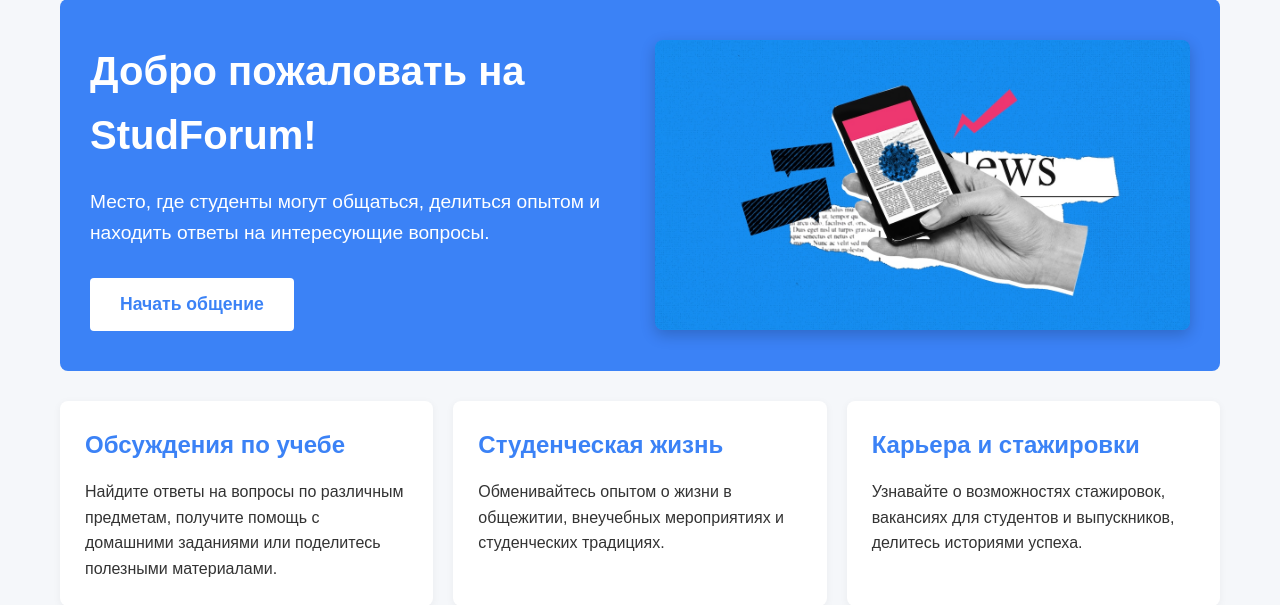
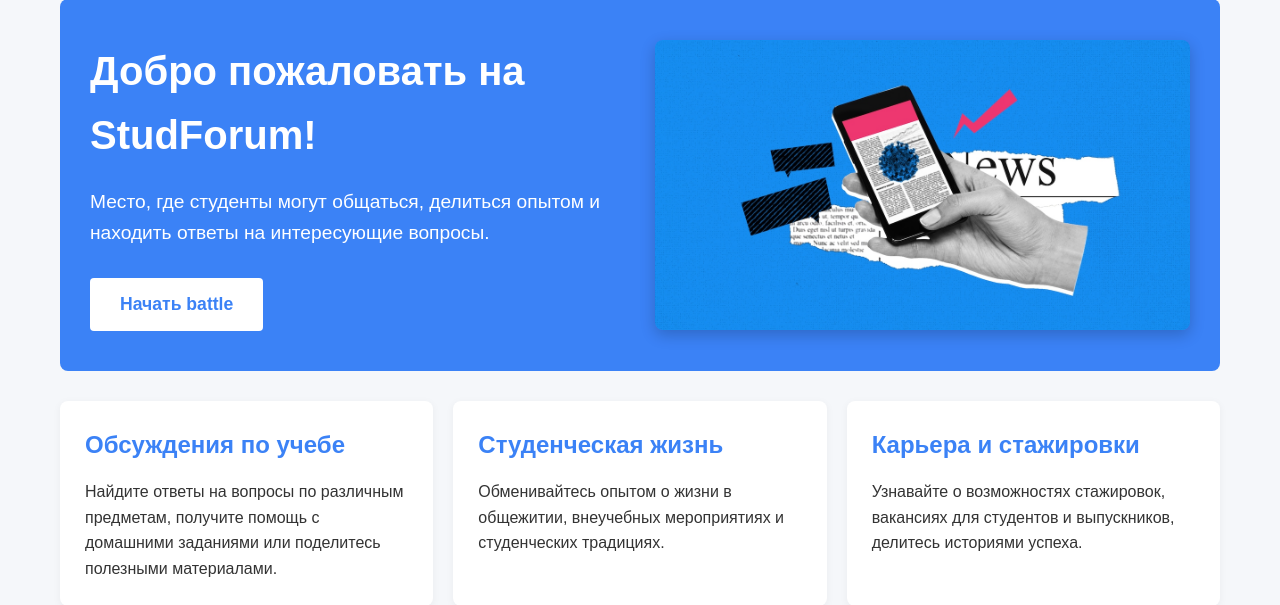
Before and after one commit to DaniilYakovlev-Rbk/StudentsForum, a Django app: page / in a window 1280 px wide. Shown: the part 171-776 px from the top of the page. Run offline with Django 5.2, Linux system fonts and the light colour scheme.

Commit message:
Update index.html

```diff
--- a/forum/templates/forum/index.html
+++ b/forum/templates/forum/index.html
@@ -8,7 +8,7 @@
     <div class="hero-content">
       <h2>Добро пожаловать на StudForum!</h2>
       <p>Место, где студенты могут общаться, делиться опытом и находить ответы на интересующие вопросы.</p>
-      <a href="discussions.html" class="btn">Начать общение</a>
+      <a href="discussions.html" class="btn">Начать battle</a>
     </div>
     <div class="hero-image">
       {% load static %}
```
